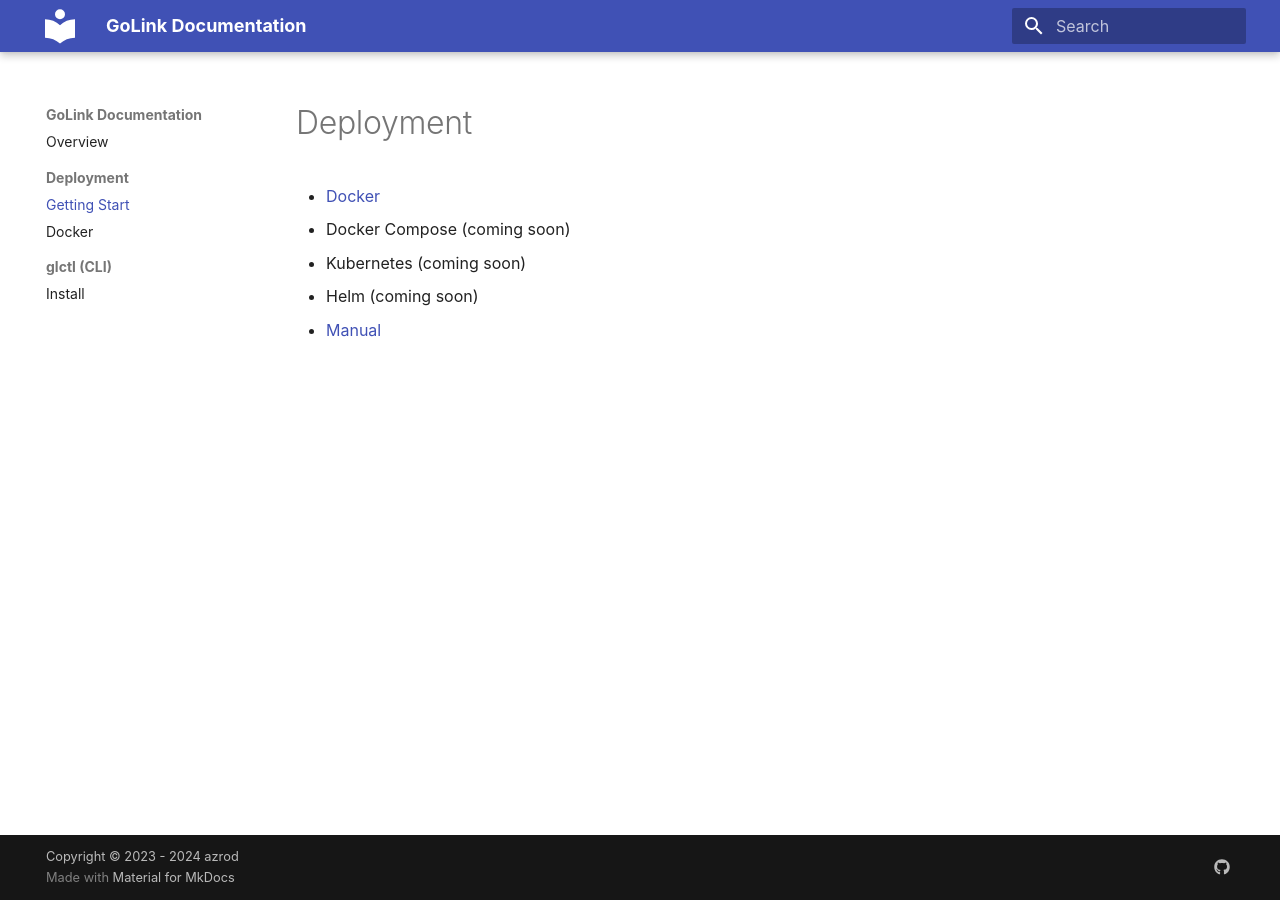
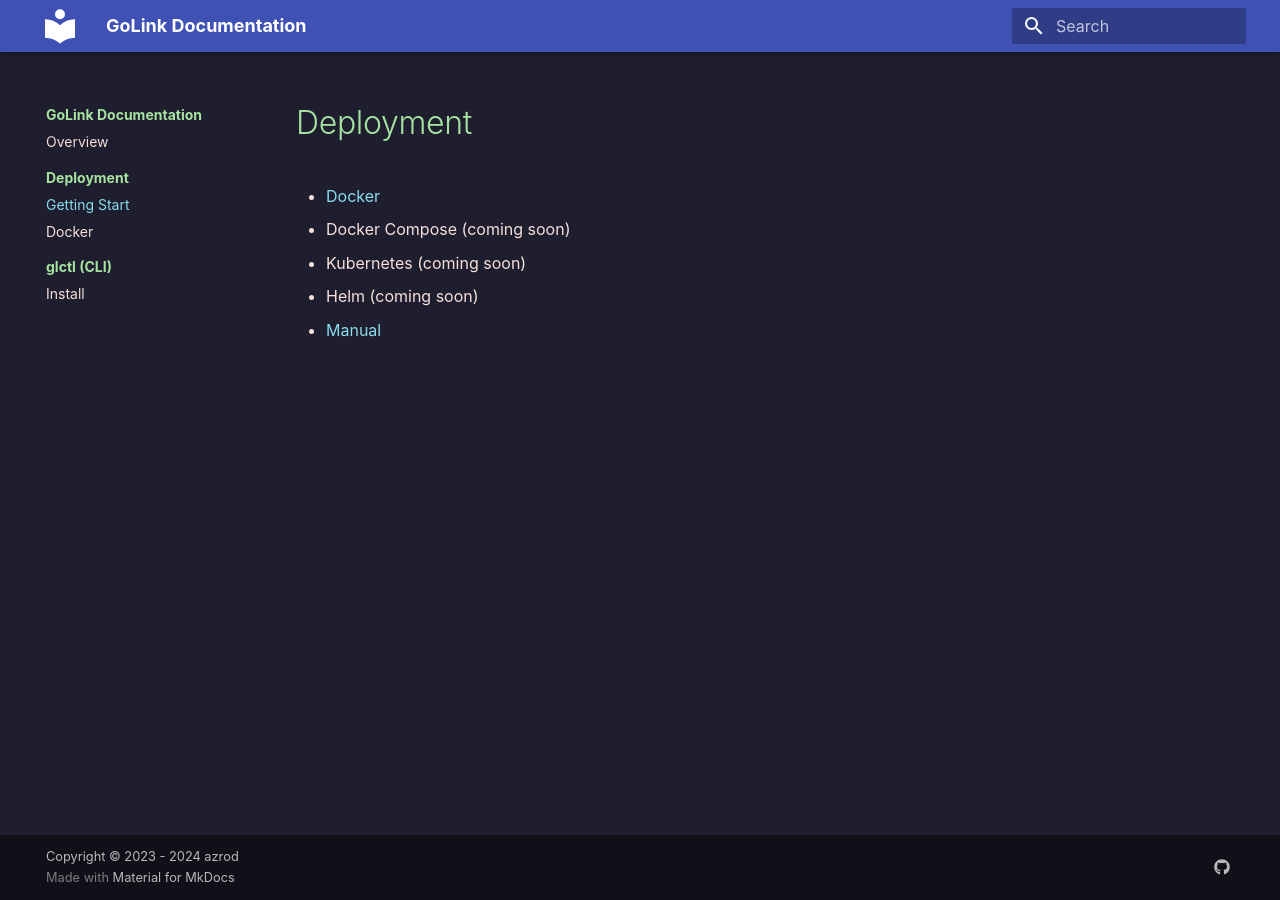
Before and after one commit to azrod/golink, an MkDocs documentation site: the page built from docs/deployment/getting-start.md, in a window 1280 px wide. Built offline with MkDocs 1.6.1 and Material for MkDocs 9.7.7, drawn with Linux system fonts in a browser that asks for light colours.

Commit message:
docs: change theme

```diff
--- a/docs/deployment/getting-start.md
+++ b/docs/deployment/getting-start.md
@@ -5,8 +5,8 @@
 
 # Deployment
 
-* [Docker](deployment/docker.md)
+* [Docker](docker.md)
 * Docker Compose (coming soon)
 * Kubernetes (coming soon)
 * Helm (coming soon)
-* [Manual](deployment/manual.md)
+* [Manual](manual.md)
--- a/docs/stylesheets/extra.css
+++ b/docs/stylesheets/extra.css
@@ -1,4 +1,5 @@
-[data-md-color-scheme="frangipaneCorp-dark"] {
+/* [data-md-color-scheme="golink"] { */
+:root {
     --md-primary-bg-color: rgb(203, 166, 247);
 
     --md-primary-fg-color: rgb(245, 224, 220);
@@ -20,13 +21,9 @@
     --md-code-bg-color: rgb(17, 17, 27);
     --md-code-fg-color: rgb(137, 220, 235);
     --md-code-hl-punctuation-color: rgb(137, 220, 235);
-
+    /*
     --md-default-fg-color--lightest: rgb(250, 179, 135);
-    --md-accent-fg-color: rgb(243, 139, 168);
-
-
-
-    /* rgb(243, 139, 168) */
+    --md-accent-fg-color: rgb(243, 139, 168); */
 }
 
 .md-header__button.md-logo {
--- a/mkdocs.yml
+++ b/mkdocs.yml
@@ -2,6 +2,8 @@
 
 theme:
   name: material
+  palette:
+    - scheme: dark
   features:
     - content.code.copy
     - navigation.sections
@@ -31,37 +33,48 @@
     - "Install": "glctl/install.md"
 
 markdown_extensions:
-  # Python Markdown
-  - abbr
+  - attr_list
+  - pymdownx.highlight:
+      anchor_linenums: true
   - admonition
-  - attr_list
-  - def_list
-  - footnotes
-  - md_in_html
-  - toc:
-      permalink: true
+  - pymdownx.details
+  - pymdownx.superfences
+  - pymdownx.emoji:
+      emoji_index: !!python/name:materialx.emoji.twemoji
+      emoji_generator: !!python/name:materialx.emoji.to_svg
 
-  # Python Markdown Extensions
-  - pymdownx.arithmatex:
-      generic: true
-  - pymdownx.betterem:
-      smart_enable: all
-  - pymdownx.caret
-  - pymdownx.details
-  - pymdownx.emoji:
-      emoji_index: !!python/name:material.extensions.emoji.twemoji
-      emoji_generator: !!python/name:material.extensions.emoji.to_svg
-  - pymdownx.highlight
-  - pymdownx.inlinehilite
-  - pymdownx.keys
-  - pymdownx.mark
-  - pymdownx.smartsymbols
-  - pymdownx.superfences
-  - pymdownx.tabbed:
-      alternate_style: true
-  - pymdownx.tasklist:
-      custom_checkbox: true
-  - pymdownx.tilde
+
+  # # Python Markdown
+  # - abbr
+  # - admonition
+  # - attr_list
+  # - def_list
+  # - footnotes
+  # - md_in_html
+  # - toc:
+  #     permalink: true
+
+  # # Python Markdown Extensions
+  # - pymdownx.arithmatex:
+  #     generic: true
+  # - pymdownx.betterem:
+  #     smart_enable: all
+  # - pymdownx.caret
+  # - pymdownx.details
+  # - pymdownx.emoji:
+  #     emoji_index: !!python/name:material.extensions.emoji.twemoji
+  #     emoji_generator: !!python/name:material.extensions.emoji.to_svg
+  # - pymdownx.highlight
+  # - pymdownx.inlinehilite
+  # - pymdownx.keys
+  # - pymdownx.mark
+  # - pymdownx.smartsymbols
+  # - pymdownx.superfences
+  # - pymdownx.tabbed:
+  #     alternate_style: true
+  # - pymdownx.tasklist:
+  #     custom_checkbox: true
+  # - pymdownx.tilde
 
 
 
```
